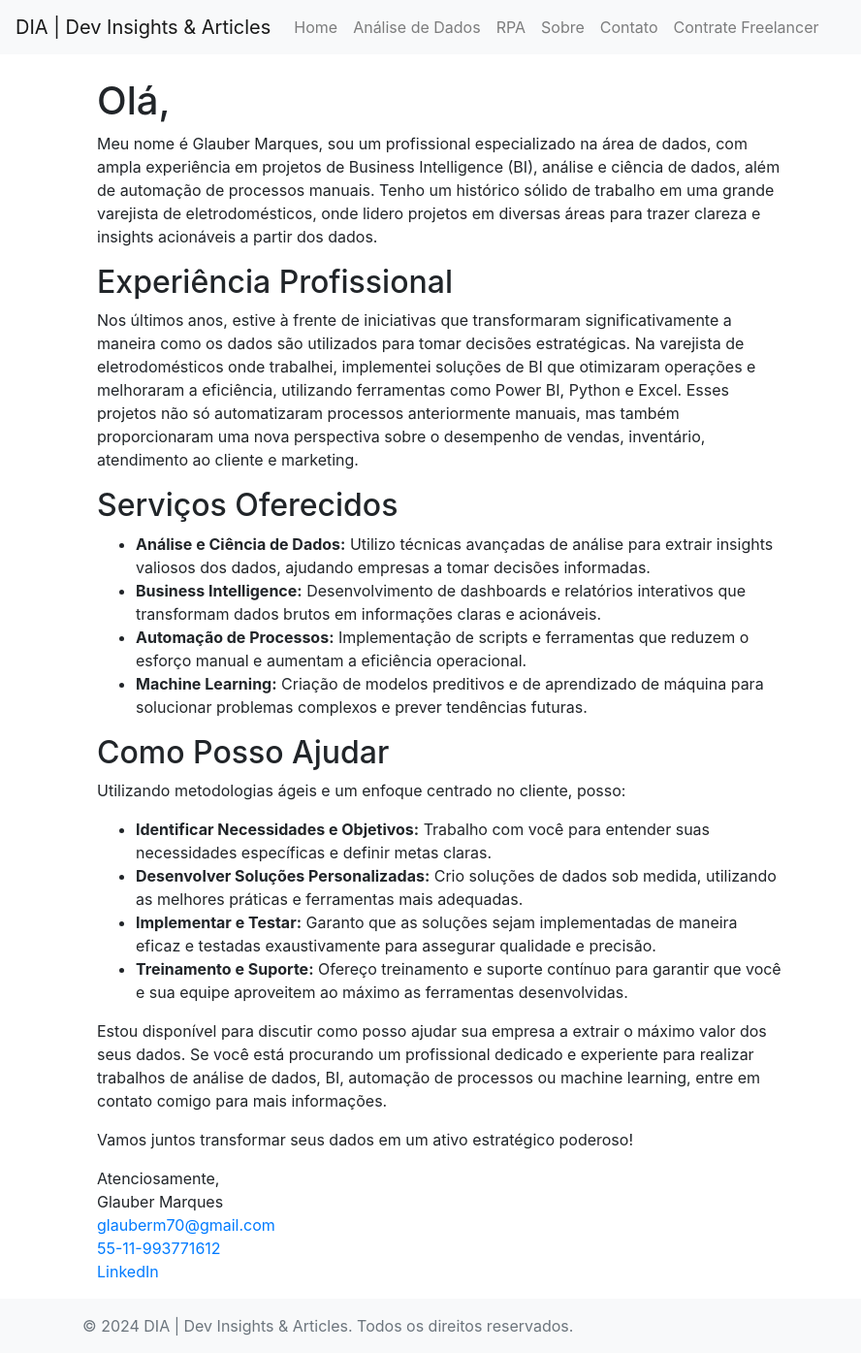
After one commit to Glauberorionslt/DIA_flask, a Flask app: page /contrate_freelancer in a window 1280 px wide. The commit adds this page. Shown: the whole page at 97% size, without its empty margins (0-888 px from the left). Run offline with Flask 3, Linux system fonts and the light colour scheme; some libraries are stand-ins or nearby versions.

Commit message:
Finalização protótipo site DIA

```diff
--- a/my_site/app.py
+++ b/my_site/app.py
@@ -1,6 +1,7 @@
-from flask import Flask, render_template, jsonify
+from flask import Flask, render_template, jsonify, request
 import os
 import json
+
 
 app = Flask(__name__)
 
@@ -61,5 +62,31 @@ def about():
 def contact():
     return render_template('contact.html')
 
+
+@app.route('/all_articles')
+def all_articles():
+    articles = [
+        {"id": 1, "title": "Introdução à Análise de Dados", "description": "Aprenda os conceitos básicos de análise de dados.", "image": "/static/img/capa_card_subject/ANALISE DE DADOS/DATA_ANALYSIS.jpg"},
+        {"id": 2, "title": "Ferramentas de Análise de Dados", "description": "Uma visão geral das ferramentas mais usadas.", "image": "/static/img/capa_card_subject/ANALISE DE DADOS/DATA_ANALYSIS.jpg"},
+        {"id": 3, "title": "Técnicas Avançadas de Análise", "description": "Explore técnicas avançadas de análise de dados.", "image": "/static/img/capa_card_subject/ANALISE DE DADOS/DATA_ANALYSIS.jpg"},
+        {"id": 4, "title": "Introdução ao RPA", "description": "Conheça os conceitos básicos de RPA.", "image": "/static/img/capa_card_subject/RPA/RPA.jpeg"},
+        {"id": 5, "title": "Ferramentas de RPA", "description": "Veja as ferramentas mais utilizadas no mercado.", "image": "/static/img/capa_card_subject/RPA/RPA.jpeg"},
+        {"id": 6, "title": "Implementação de RPA", "description": "Saiba como implementar RPA na sua empresa.", "image": "/static/img/capa_card_subject/RPA/RPA.jpeg"},
+    ]
+    return render_template('all_articles.html', articles=articles)
+
+# Rota para processar a pesquisa
+@app.route('/search')
+def search():
+    query = request.args.get('q', '').lower()
+    articles = load_articles()
+    filtered_articles = [article for article in articles if query in article['title'].lower()]
+    return render_template('all_articles.html', articles=filtered_articles)
+
+# Nova rota para a página "Contrate Freelancer"
+@app.route('/contrate_freelancer')
+def contrate_freelancer():
+    return render_template('contrate_freelancer.html')
+
 if __name__ == '__main__':
     app.run(debug=True)
--- a/my_site/templates/base.html
+++ b/my_site/templates/base.html
@@ -20,6 +20,7 @@
                 <li class="nav-item"><a class="nav-link" href="/rpa">RPA</a></li>
                 <li class="nav-item"><a class="nav-link" href="/about">Sobre</a></li>
                 <li class="nav-item"><a class="nav-link" href="/contact">Contato</a></li>
+                <li class="nav-item"><a class="nav-link" href="/contrate_freelancer">Contrate Freelancer</a></li> <!-- Novo link -->
             </ul>
         </div>
     </nav>
--- /dev/null
+++ b/my_site/templates/contrate_freelancer.html
@@ -0,0 +1,45 @@
+<!-- templates/hire_freelancer.html -->
+{% extends 'base.html' %}
+{% block title %}Contrate Freelancer - My Site{% endblock %}
+{% block content %}
+<div class="container mt-4">
+    <div class="row">
+        <div class="col-md-8">
+            <h1>Olá,</h1>
+            <p>Meu nome é Glauber Marques, sou um profissional especializado na área de dados, com ampla experiência em projetos de Business Intelligence (BI), análise e ciência de dados, além de automação de processos manuais. Tenho um histórico sólido de trabalho em uma grande varejista de eletrodomésticos, onde lidero projetos em diversas áreas para trazer clareza e insights acionáveis a partir dos dados.</p>
+
+            <h2>Experiência Profissional</h2>
+            <p>Nos últimos anos, estive à frente de iniciativas que transformaram significativamente a maneira como os dados são utilizados para tomar decisões estratégicas. Na varejista de eletrodomésticos onde trabalhei, implementei soluções de BI que otimizaram operações e melhoraram a eficiência, utilizando ferramentas como Power BI, Python e Excel. Esses projetos não só automatizaram processos anteriormente manuais, mas também proporcionaram uma nova perspectiva sobre o desempenho de vendas, inventário, atendimento ao cliente e marketing.</p>
+
+            <h2>Serviços Oferecidos</h2>
+            <ul>
+                <li><strong>Análise e Ciência de Dados:</strong> Utilizo técnicas avançadas de análise para extrair insights valiosos dos dados, ajudando empresas a tomar decisões informadas.</li>
+                <li><strong>Business Intelligence:</strong> Desenvolvimento de dashboards e relatórios interativos que transformam dados brutos em informações claras e acionáveis.</li>
+                <li><strong>Automação de Processos:</strong> Implementação de scripts e ferramentas que reduzem o esforço manual e aumentam a eficiência operacional.</li>
+                <li><strong>Machine Learning:</strong> Criação de modelos preditivos e de aprendizado de máquina para solucionar problemas complexos e prever tendências futuras.</li>
+            </ul>
+
+            <h2>Como Posso Ajudar</h2>
+            <p>Utilizando metodologias ágeis e um enfoque centrado no cliente, posso:</p>
+            <ul>
+                <li><strong>Identificar Necessidades e Objetivos:</strong> Trabalho com você para entender suas necessidades específicas e definir metas claras.</li>
+                <li><strong>Desenvolver Soluções Personalizadas:</strong> Crio soluções de dados sob medida, utilizando as melhores práticas e ferramentas mais adequadas.</li>
+                <li><strong>Implementar e Testar:</strong> Garanto que as soluções sejam implementadas de maneira eficaz e testadas exaustivamente para assegurar qualidade e precisão.</li>
+                <li><strong>Treinamento e Suporte:</strong> Ofereço treinamento e suporte contínuo para garantir que você e sua equipe aproveitem ao máximo as ferramentas desenvolvidas.</li>
+            </ul>
+
+            <p>Estou disponível para discutir como posso ajudar sua empresa a extrair o máximo valor dos seus dados. Se você está procurando um profissional dedicado e experiente para realizar trabalhos de análise de dados, BI, automação de processos ou machine learning, entre em contato comigo para mais informações.</p>
+            <p>Vamos juntos transformar seus dados em um ativo estratégico poderoso!</p>
+
+            <p>Atenciosamente,<br>
+            Glauber Marques<br>
+            <a href="mailto:glauberm70@gmail.com">glauberm70@gmail.com</a><br>
+            <a href="tel:+5511993771612">55-11-993771612</a><br>
+            <a href="https://www.linkedin.com/in/glauber-marques-22297738/">LinkedIn</a></p>
+        </div>
+        <div class="col-md-4">
+            <!-- Aqui você pode adicionar uma imagem ou outras informações relevantes -->
+        </div>
+    </div>
+</div>
+{% endblock %}
```
Also changed, not shown: my_site/static/css/styles.css (added, +28 -0 lines), my_site/templates/all_articles.html (added, +40 -0 lines), my_site/templates/home.html (+9 -2 lines), my_site/static/img/Apresentação1.jpg (added), my_site/static/img/CAPA SITE.jpg (added), my_site/static/img/Projeto Redimensionar imagem.png (added), my_site/static/img/Projeto Redimensionar imagemM.jpeg (added), my_site/static/img/capa_card_subject/ANALISE DE DADOS/DATA_ANALYSIS.jpg (added), my_site/static/img/capa_card_subject/MACHINE LEARNING/ML.jpg (added), my_site/static/img/capa_card_subject/RPA/RPA.jpeg (added), my_site/static/img/capa_card_subject/intro_ANL_D.jpg (added), my_site/static/img/glauber_m_card_autor.jpg (added), 1 other file.
